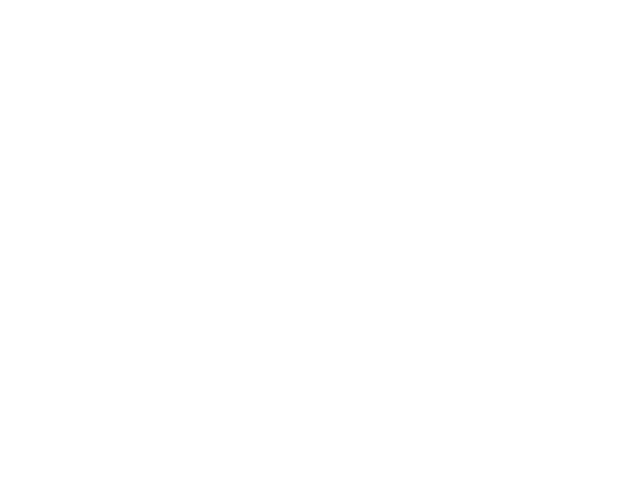
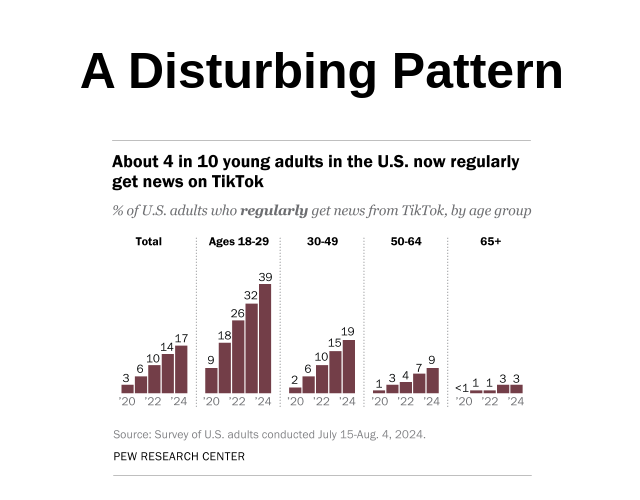
Before and after one commit to jerryzhou11/baisite, a plain HTML site: page index.html in a window 1280 px wide. Shown: the whole page, without its empty margins (318-958 px from the left). Drawn offline with Linux system fonts and the light colour scheme.

Commit message:
title, graphic, initial css

```diff
--- a/index.html
+++ b/index.html
@@ -5,6 +5,12 @@
     <title></title>
     <link rel="stylesheet" href="style.css">
     <script src="main.js" defer></script>
+    <div class="div-1">
+      <h1> A Disturbing Pattern </h1>
+    </div>
+    <div class="div-1">
+      <img src="/assets/important.png" alt="bar chart showing that 4 in 10 young adults in the U.S are regularly getting news on TikTok" width="420" height="350">
+    </div>
   </head>
   <body>
   </body>
--- a/style.css
+++ b/style.css
@@ -0,0 +1,9 @@
+h1{
+    font-size: 50px;
+    font-family:Arial, Helvetica, sans-serif;
+}
+
+.div-1{
+    display:flex;
+    justify-content: center;
+}
```
Also changed, not shown: assets/important.png (added), 1 other file.
